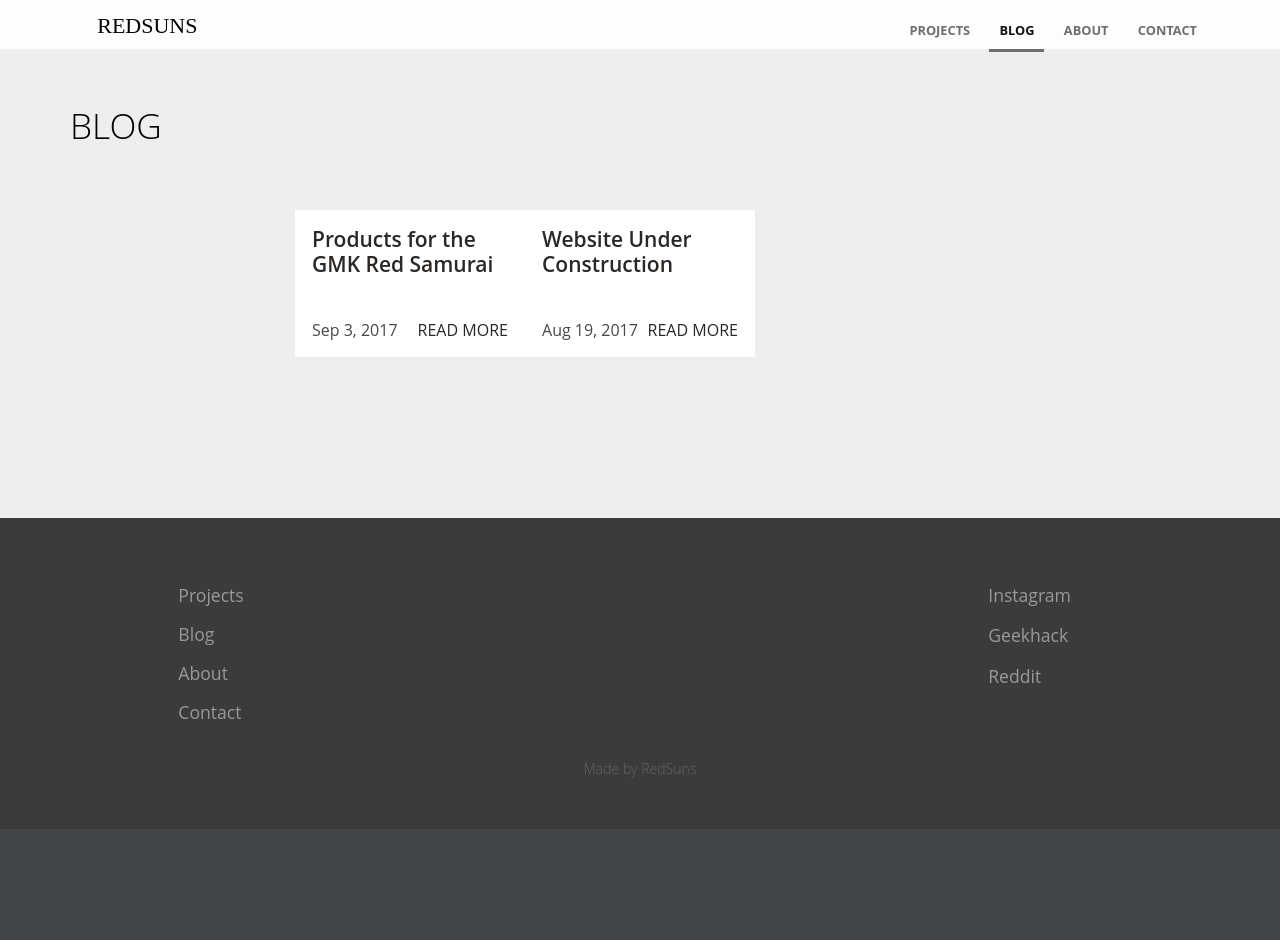
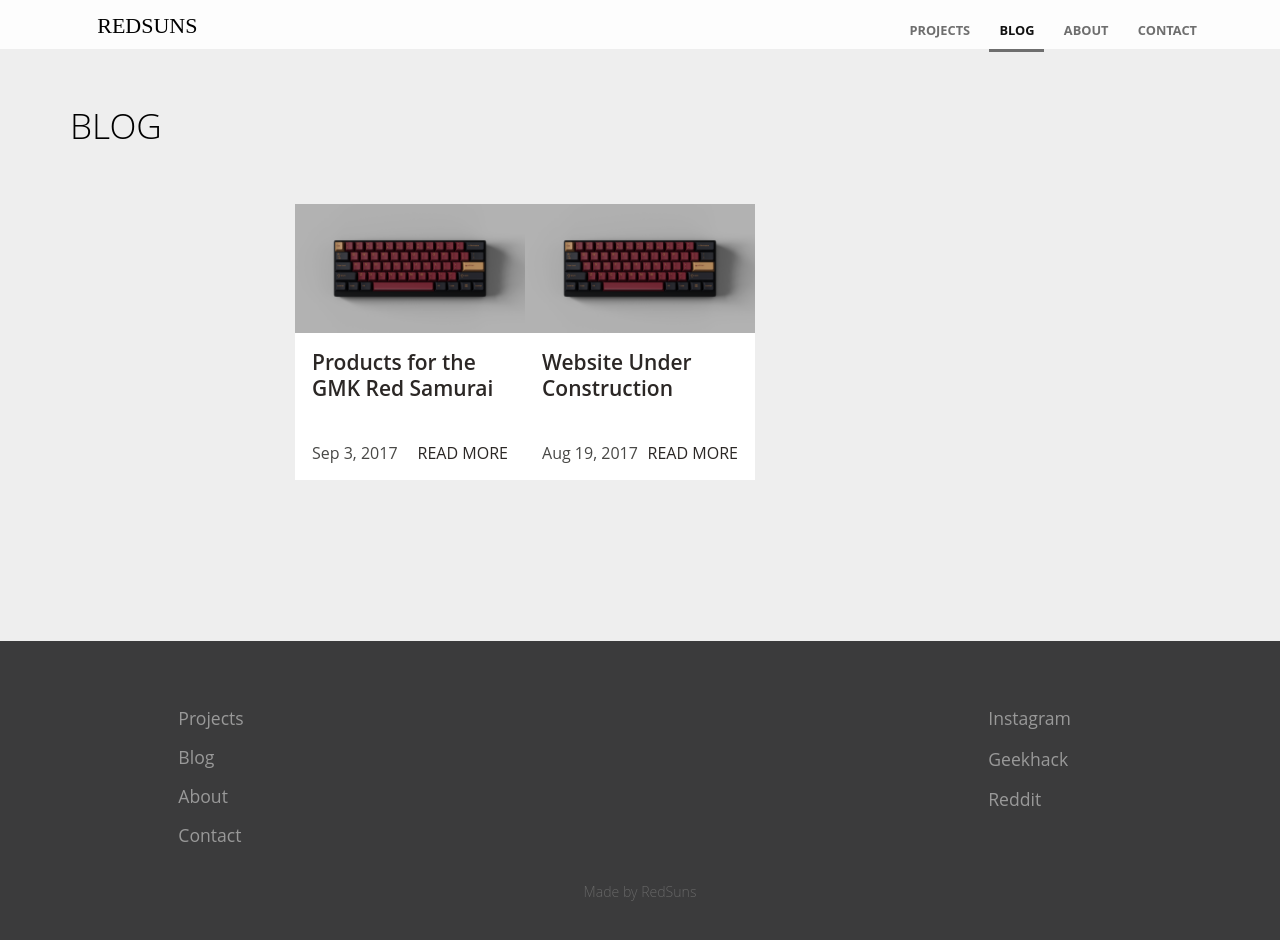
Before and after one commit to RedSunsRMK/redsunsrmk.github.io, a Jekyll site: the page built from blog/index.html, in a window 1280 px wide and 952 px high. Shown: the top 940 px of the window. Built offline with Jekyll 4.4.1, drawn with Linux system fonts in a browser that asks for light colours; the list of posts is cut into pages by our own code.

Commit message:
Update list-posts.html

```diff
--- a/_includes/list-posts.html
+++ b/_includes/list-posts.html
@@ -5,7 +5,7 @@
 			{% for post in sorted %}
 				<li>
 				<a href="{{ site.baseurl }}{{ post.url }}">
-						<img src="{% include relative-src.html src=posts.image_path %}" alt="{{ person.name }}">
+						<img src="{% include relative-src.html src=post.image_path %}" alt="{{ person.name }}">
 					</a>
 					<div class="details">
 						<a href="{{ site.baseurl }}{{ post.url }}"><div class="name">{{ post.title }}</div></a>
```
